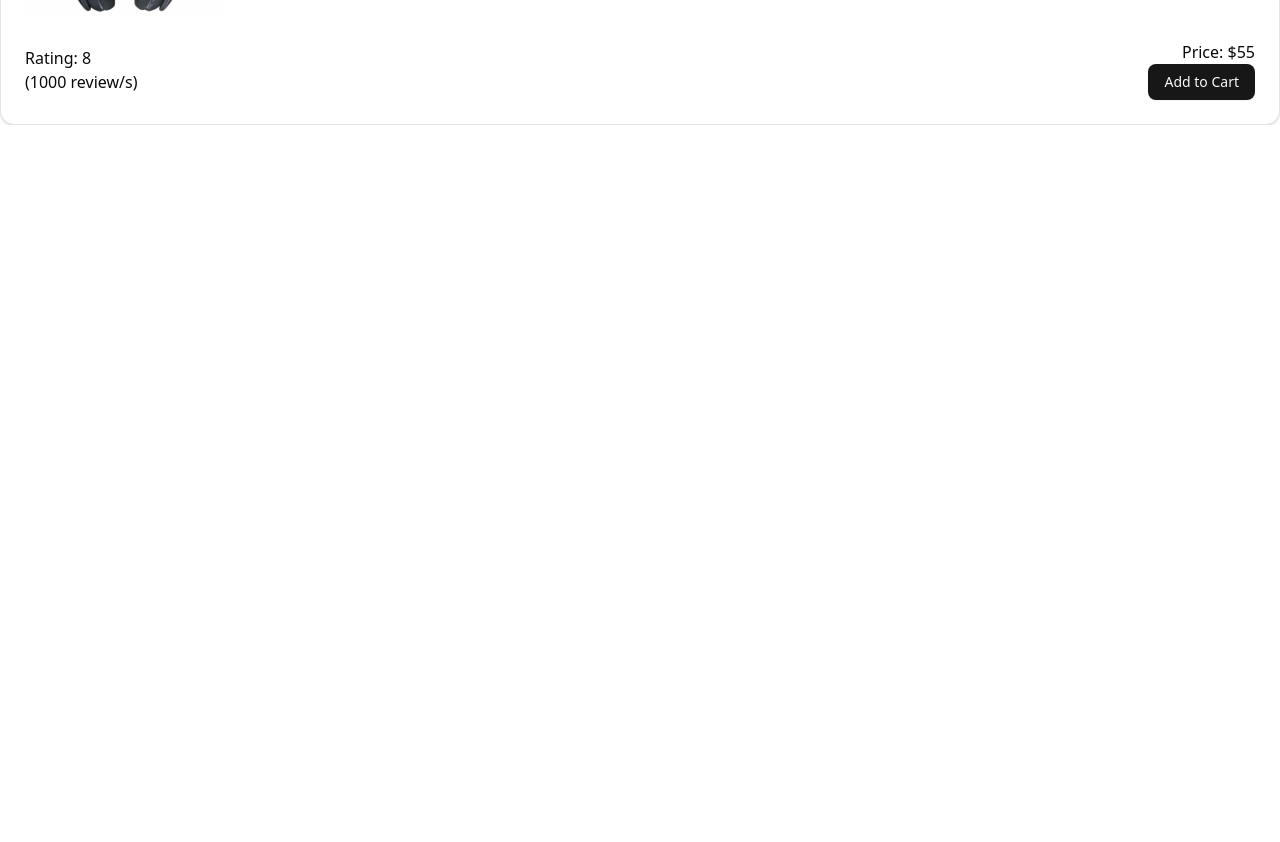
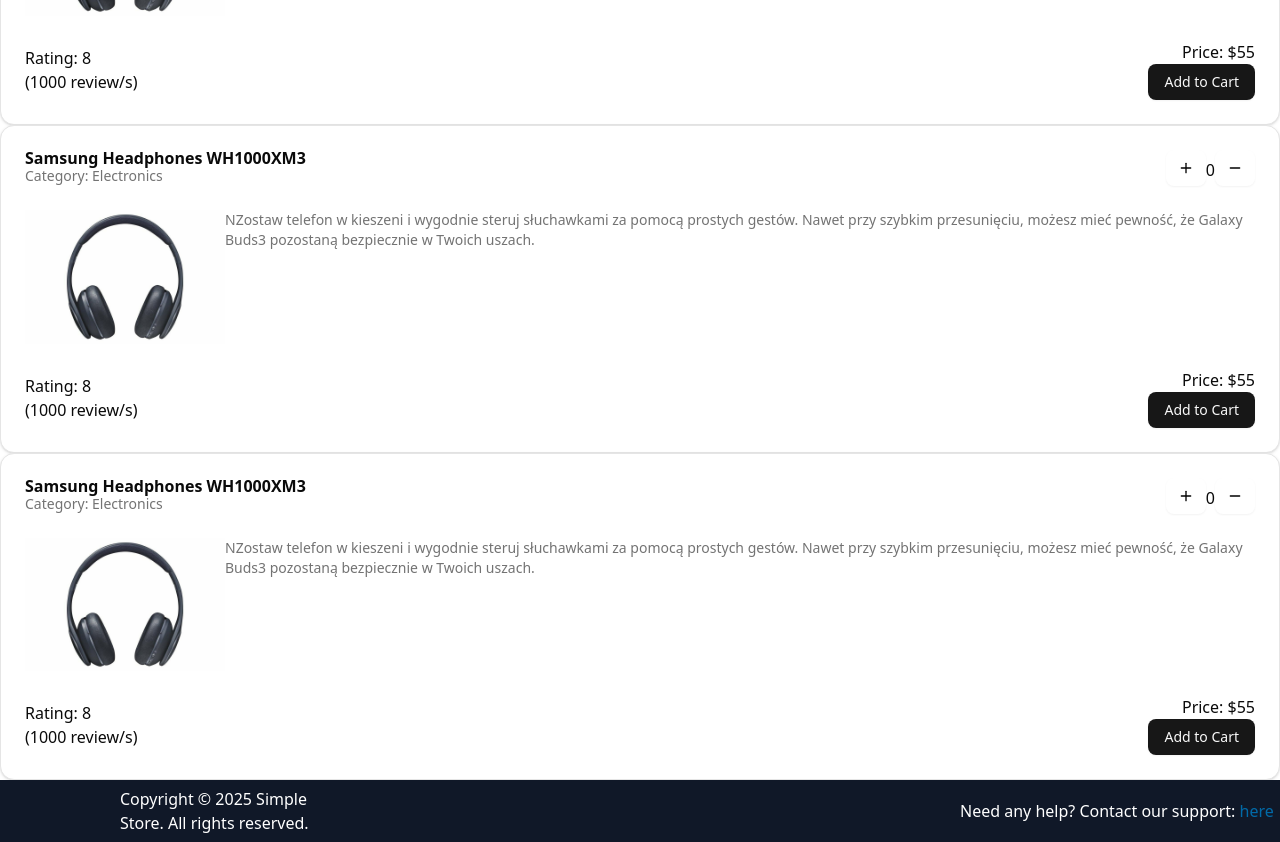
Before and after one commit to Galaxyxxxx/simple-store, a Next.js app: page / in a window 1280 px wide. Shown: the part 1300-2142 px from the top of the page. Before the commit the page ends 1425 px from the top, so only its background shows below. Built offline with nearby package versions, Linux system fonts and the light colour scheme.

Commit message:
footer ready, support started

```diff
--- a/app/ProductDatabase.ts
+++ b/app/ProductDatabase.ts
@@ -48,6 +48,30 @@ const products: Store.Product[] = [
             rate: 8.0,
             count: 1000
         },
+    },
+    {
+        id: 5,
+        title: "Samsung Headphones WH1000XM3",
+        price: 55,
+        description: "NZostaw telefon w kieszeni i wygodnie steruj słuchawkami za pomocą prostych gestów. Nawet przy szybkim przesunięciu, możesz mieć pewność, że Galaxy Buds3 pozostaną bezpiecznie w Twoich uszach.",
+        category: "Electronics",
+        image: "/product4.jpg",
+        rating: {
+            rate: 8.0,
+            count: 1000
+        },
+    },
+    {
+        id: 6,
+        title: "Samsung Headphones WH1000XM3",
+        price: 55,
+        description: "NZostaw telefon w kieszeni i wygodnie steruj słuchawkami za pomocą prostych gestów. Nawet przy szybkim przesunięciu, możesz mieć pewność, że Galaxy Buds3 pozostaną bezpiecznie w Twoich uszach.",
+        category: "Electronics",
+        image: "/product4.jpg",
+        rating: {
+            rate: 8.0,
+            count: 1000
+        },
     }];
 
 export default products;
--- a/app/cart/page.tsx
+++ b/app/cart/page.tsx
@@ -1,9 +1,16 @@
 import Image from "next/image";
+import Navbar from "@/components/Navbar";
+import Footer from "@/components/Footer";
 
 export default function Cart() {
   return (
-    <div>
-        Test
+    <div className="flex-auto h-screen">
+        <div className="flex-row justify-center h-1/16 sticky top-0 bg-white outline">
+          <Navbar />
+        </div>
+        <div className="h-1/13">
+          <Footer />
+        </div>
     </div>
   );
 }
--- a/app/page.tsx
+++ b/app/page.tsx
@@ -1,6 +1,7 @@
 "use client";
 import Image from "next/image";
 import Store from "@/types/store";
+import Footer from "@/components/Footer";
 import products from "@/app/ProductDatabase";
 import ProductCard from "@/components/ProductCard";
 import React, { useState } from "react";
@@ -16,6 +17,9 @@ export default function Home() {
       <div className="flex-col">
         {products.map((element, index) => {return (<div className="flex-initial"> <ProductCard key={index} product={element}/> </div>) })}
       </div>
+      <div className="h-1/13">
+        <Footer />
+      </div>
     </div>
   );
 }
--- /dev/null
+++ b/app/support/page.tsx
@@ -0,0 +1,15 @@
+import Navbar from "@/components/Navbar";
+import Footer from "@/components/Footer";
+
+export default function Support() {
+    return (
+        <div className="flex-auto h-screen">
+            <div className="flex-row justify-center h-1/16 sticky top-0 bg-white outline">
+                <Navbar />
+            </div>
+            <div className="h-1/13">
+                    <Footer />
+            </div>
+        </div>
+    );
+  }
--- a/components/Basketbtn.tsx
+++ b/components/Basketbtn.tsx
@@ -7,7 +7,7 @@ interface BasketbtnProps {
 export default function Basketbtn({}: BasketbtnProps){
     return (
         <div className="flex w-full h-full">
-            <a href="#" className='w-full h-full'><ShoppingCart className="w-full h-full" /></a>
+            <a href="/cart" className='w-full h-full'><ShoppingCart className="w-full h-full" /></a>
         </div>
     )
 }
--- a/components/Footer.tsx
+++ b/components/Footer.tsx
@@ -0,0 +1,20 @@
+
+interface FooterProps{
+
+}
+
+
+export default function Footer({}){
+  return (
+  <div className="w-full h-full flex">
+    <div className="bg-gray-900 flex w-1/4 h-full">
+      <p className="text-white place-self-center ml-30 ">Copyright © 2025 Simple Store. All rights reserved.</p>
+    </div>
+    <div className="w-2/4 h-full flex bg-gray-900">
+    </div>
+    <div className="w-1/4 h-full flex bg-gray-900">
+      <p className="text-white place-self-center justify-items-end">Need any help? Contact our support: <a href="/support" className="text-sky-700">here</a></p>
+    </div>
+  </div>
+  )
+}
--- a/components/Navbar.tsx
+++ b/components/Navbar.tsx
@@ -11,10 +11,10 @@ interface Navbardivrodivs {
 
 export default function Navbar({}: Navbardivrodivs) {
     return <div className="flex justify-between h-full">
-        <div className="size-full w-1/26"> <Navbarbtn isImage={true} text="/logo.jpg" link="#" /> </div>
+        <div className="size-full w-1/26"> <Navbarbtn isImage={true} text="/logo.jpg" link="" /> </div>
         <div className="mr-25 w-1/29"><Sidebarbtn /></div>
         <div className="w-3/6 flex place-self-center"> <Input placeholder="Search" className="w-9/10 flex"/> <Search className="w-fit content-center mt-2 ml-3"/></div>
-        <div className=" w-1/5 flex-grow 1 place-self-center">  <Navbarbtn isImage={false} text="Random Item" link="#" /> </div>
+        <div className=" w-1/5 flex-grow 1 place-self-center">  <Navbarbtn isImage={false} text="Random Item" link="" /> </div>
         <div className="w-1/20"> <Basketbtn /></div>
     </div>
 }
```
